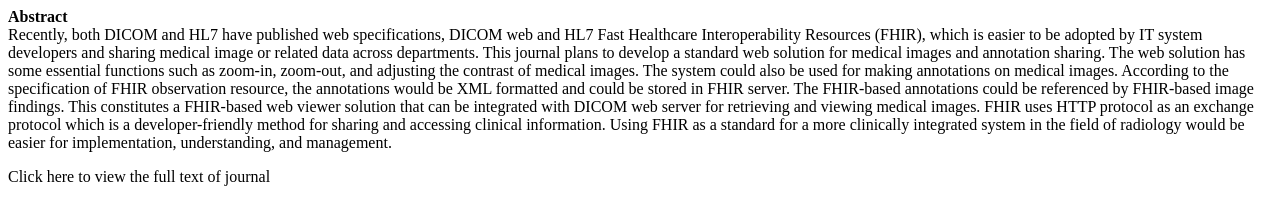
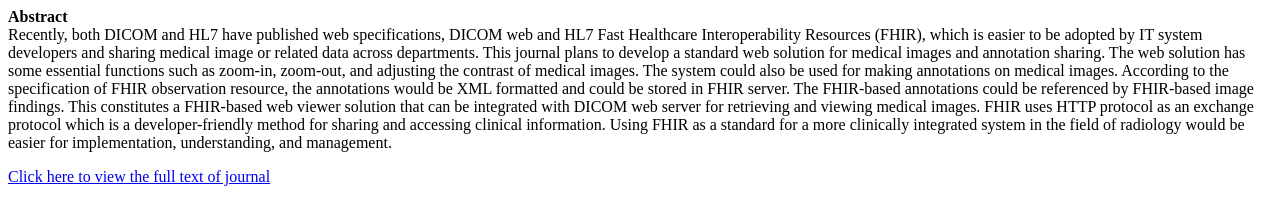
Before and after one commit to victoriatjia/Guideline, a plain HTML site: page index.html in a window 1280 px wide. Drawn offline with Linux system fonts and the light colour scheme.

Commit message:
Update index.html

```diff
--- a/index.html
+++ b/index.html
@@ -4,7 +4,7 @@
 <p><b>Abstract</b><br>
 Recently, both DICOM and HL7 have published web specifications, DICOM web and HL7 Fast Healthcare Interoperability Resources (FHIR), which is easier to be adopted by IT system developers and sharing medical image or related data across departments. This journal plans to develop a standard web solution for medical images and annotation sharing. The web solution has some essential functions such as zoom-in, zoom-out, and adjusting the contrast of medical images. The system could also be used for making annotations on medical images. According to the specification of FHIR observation resource, the annotations would be XML formatted and could be stored in FHIR server. The FHIR-based annotations could be referenced by FHIR-based image findings. This constitutes a FHIR-based web viewer solution that can be integrated with DICOM web server for retrieving and viewing medical images. FHIR uses HTTP protocol as an exchange protocol which is a developer-friendly method for sharing and accessing clinical information. Using FHIR as a standard for a more clinically integrated system in the field of radiology would be easier for implementation, understanding, and management.
 </p>
-  <p><a hred="https://victoriatjia.github.io/Guideline/Develop%20a%20Standard%20Web%20Solution%20for%20Medical%20Images%20and%20Annotation%20Sharing.pdf">Click here to view the full text of journal</a></p>
+  <p><a href="https://victoriatjia.github.io/Guideline/Develop%20a%20Standard%20Web%20Solution%20for%20Medical%20Images%20and%20Annotation%20Sharing.pdf">Click here to view the full text of journal</a></p>
 
 </body>
 
```
